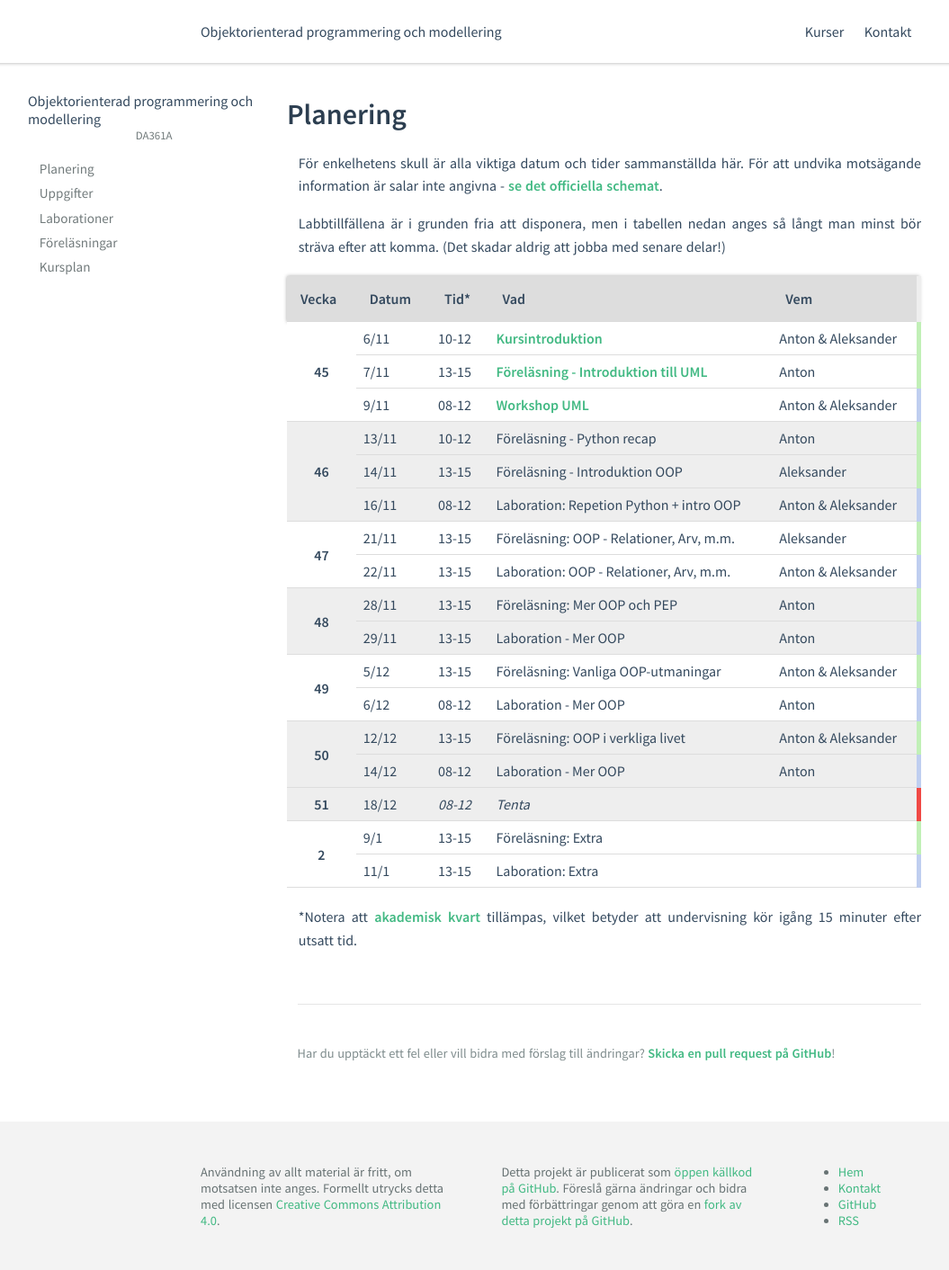
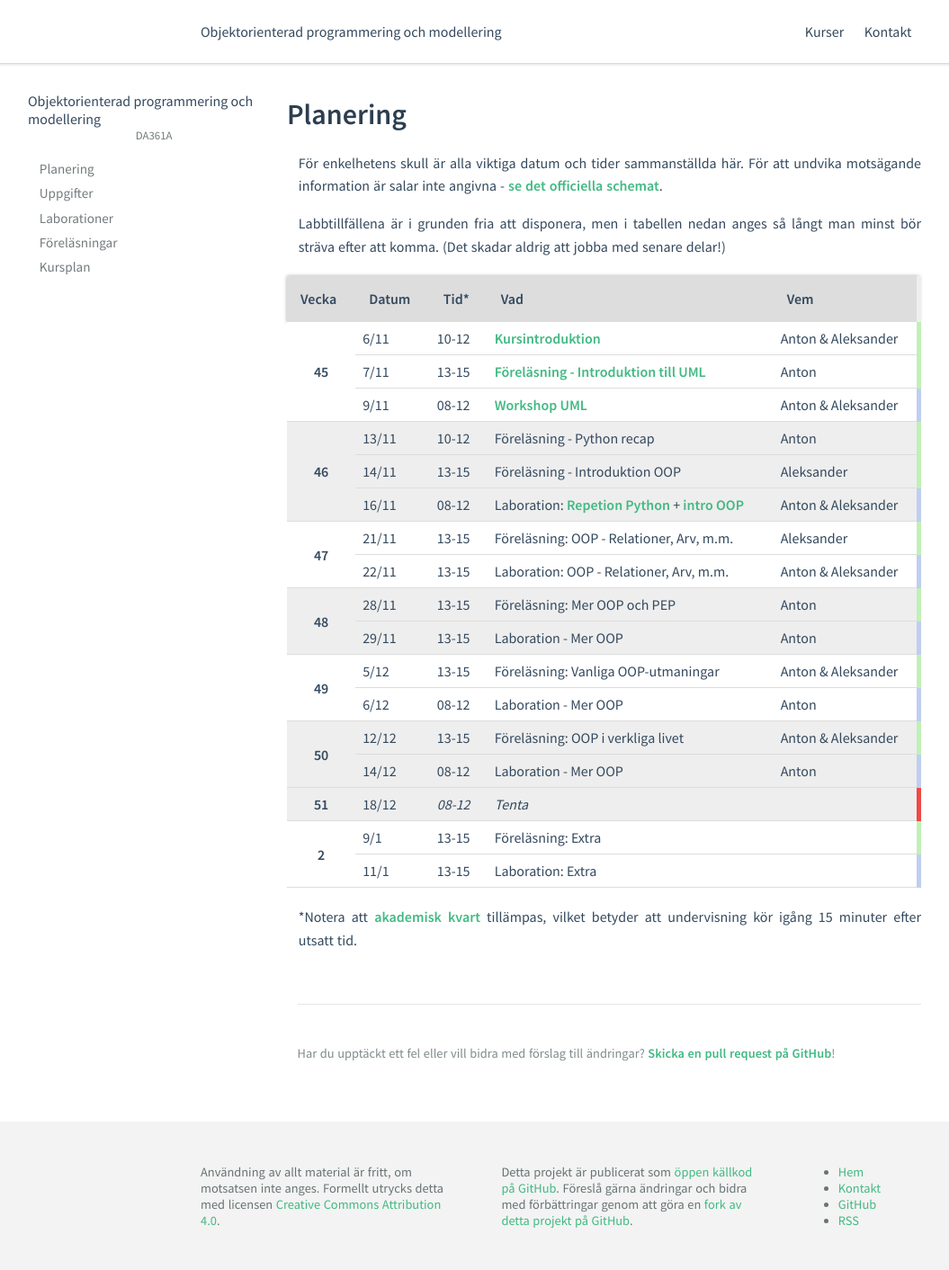
Before and after one commit to stefangeneralao/ia-oop-python, a Jekyll site: the page built from courses/da361a/plan.md, in a window 1280 px wide. Shown: the whole page at 90% size, without its empty margins (17-1072 px from the left). Built offline with Jekyll 4.4.1, drawn with Linux system fonts in a browser that asks for light colours; part of the change alters nothing that is shown.

```diff
--- a/courses/da361a/plan.md
+++ b/courses/da361a/plan.md
@@ -54,7 +54,7 @@ Labbtillfällena är i grunden fria att disponera, men i tabellen nedan anges s
     <tr class="laboration odd">
         <td>16/11</td>
         <td>08-12</td>
-        <td>Laboration: Repetion Python + intro OOP</td>
+        <td>Laboration: <a href="/courses/da361a/exercises/L00.html">Repetion Python</a> + <a href="/courses/da361a/exercises/L01.html">intro OOP</a></td>
         <td>Anton &amp; Aleksander</td>
     </tr>
 
```
